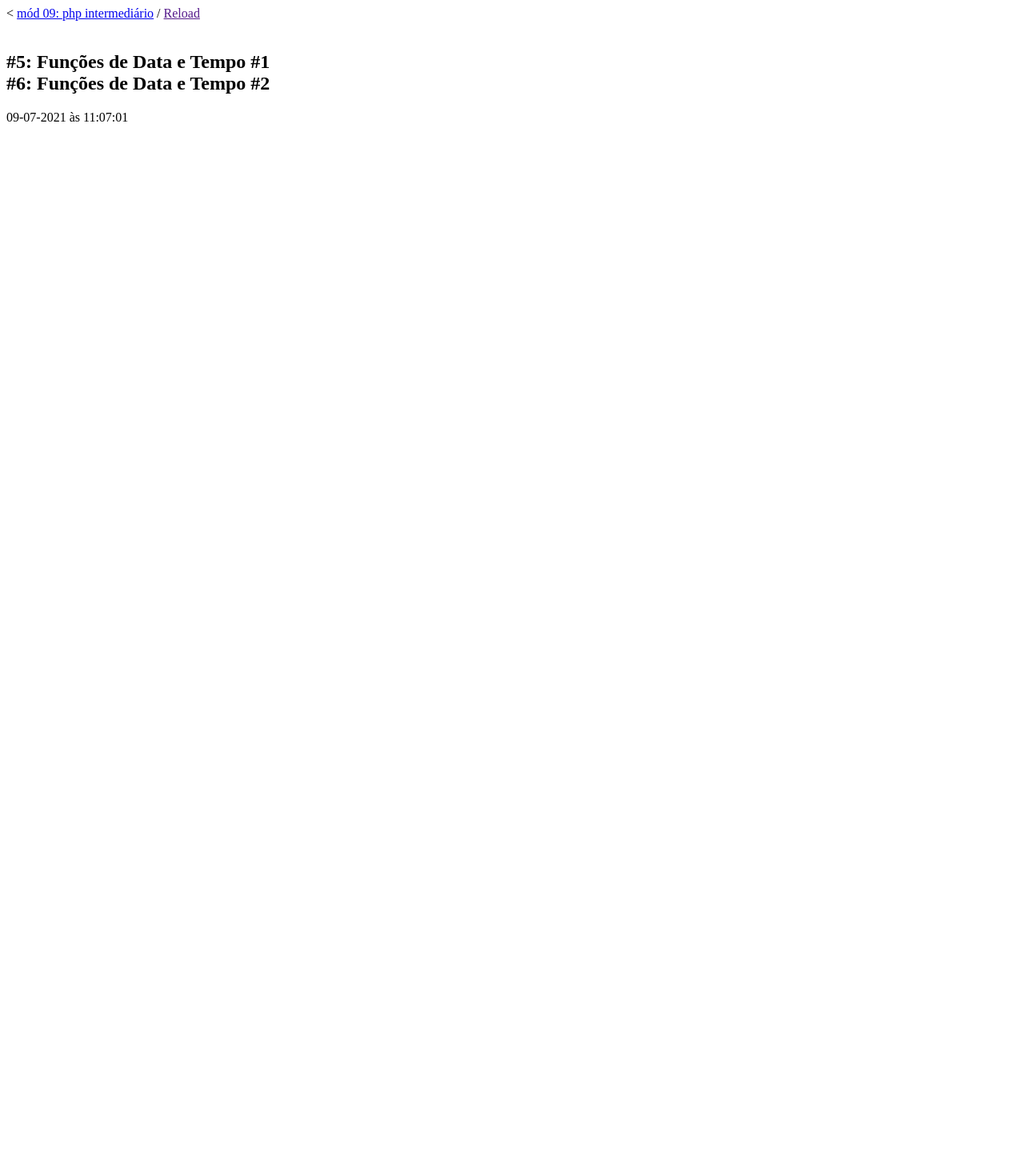
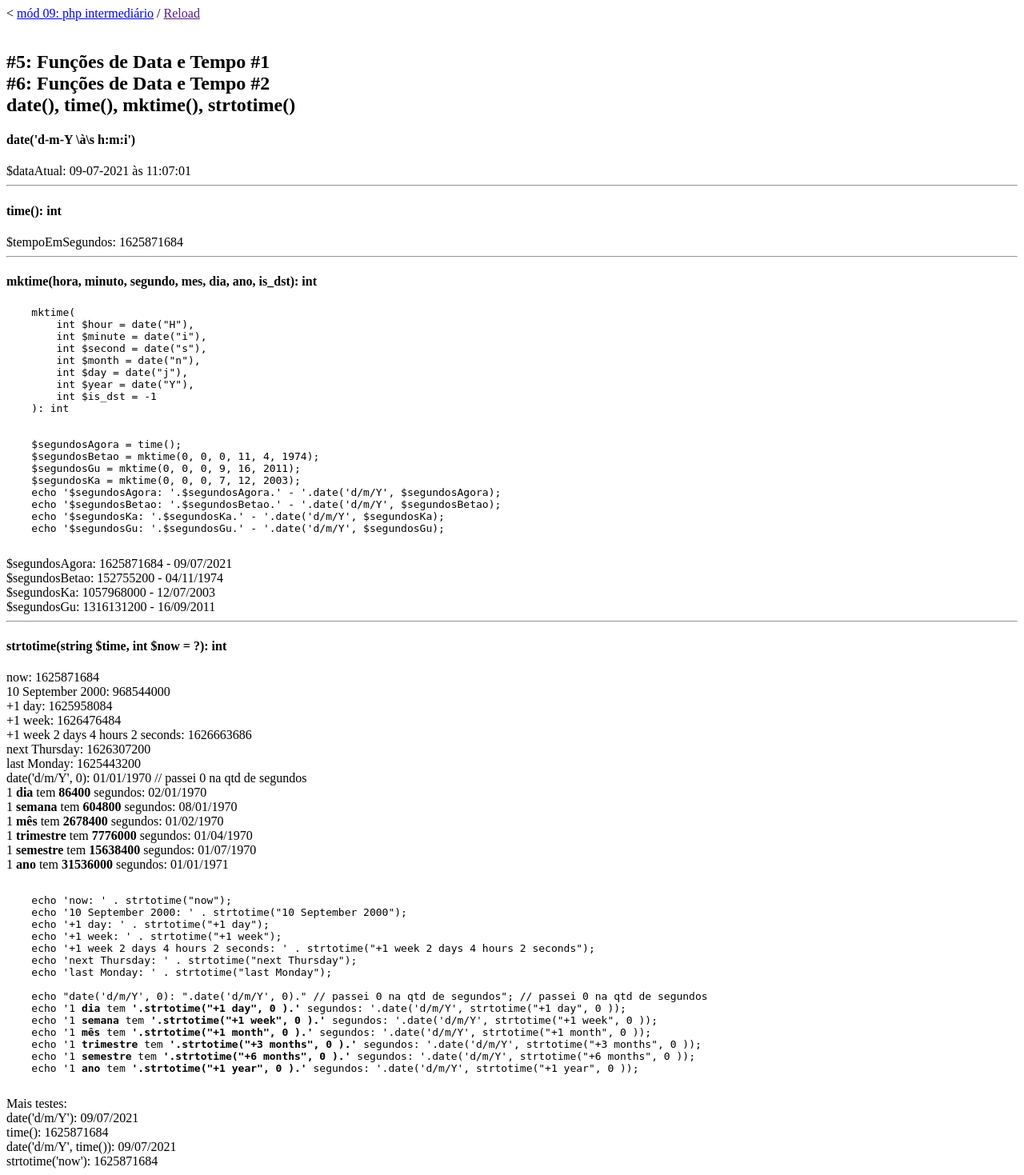
Before and after one commit to betoside/B7-PHP-Zero-Ao-Pro, a PHP site: page / in a window 1280 px wide. Shown: the whole page at 80% size. Before the commit the page ends 152 px from the top, so only its background shows below. Run offline with PHP 8.4, Linux system fonts and the light colour scheme.

Commit message:
08 texto, 05 data e tempo, checked

```diff
--- a/Mod09-PHP-Intermediario/05-Data-Tempo/index.php
+++ b/Mod09-PHP-Intermediario/05-Data-Tempo/index.php
@@ -4,7 +4,122 @@
     #5: Funções de Data e Tempo #1
     <br>
     #6: Funções de Data e Tempo #2
+    <br>
+    date(), time(), mktime(), strtotime()
 </h2>
+
+<h4>date('d-m-Y \à\s h:m:i')</h4>
 <?php
 $dataAtual = date('d-m-Y \à\s h:m:i');
-echo $dataAtual;
+echo '$dataAtual: '.$dataAtual;
+echo '<br>';
+echo '<hr>';
+?>
+
+
+<h4>time(): int</h4>
+<?php
+$tempoEmSegundos = time();
+echo '$tempoEmSegundos: '.$tempoEmSegundos;
+echo '<br>';
+echo '<hr>';
+?>
+
+
+<h4>mktime(hora, minuto, segundo, mes, dia, ano, is_dst): int</h4>
+<pre>
+    mktime(
+        int $hour = date("H"),
+        int $minute = date("i"),
+        int $second = date("s"),
+        int $month = date("n"),
+        int $day = date("j"),
+        int $year = date("Y"),
+        int $is_dst = -1
+    ): int
+
+
+    $segundosAgora = time();
+    $segundosBetao = mktime(0, 0, 0, 11, 4, 1974);
+    $segundosGu = mktime(0, 0, 0, 9, 16, 2011);
+    $segundosKa = mktime(0, 0, 0, 7, 12, 2003);
+    echo '$segundosAgora: '.$segundosAgora.' - '.date('d/m/Y', $segundosAgora);
+    echo '$segundosBetao: '.$segundosBetao.' - '.date('d/m/Y', $segundosBetao);
+    echo '$segundosKa: '.$segundosKa.' - '.date('d/m/Y', $segundosKa);
+    echo '$segundosGu: '.$segundosGu.' - '.date('d/m/Y', $segundosGu);
+
+</pre>
+<?php
+$segundosAgora = time();
+$segundosBetao = mktime(0, 0, 0, 11, 4, 1974);
+$segundosGu = mktime(0, 0, 0, 9, 16, 2011);
+$segundosKa = mktime(0, 0, 0, 7, 12, 2003);
+echo '$segundosAgora: '.$segundosAgora.' - '.date('d/m/Y', $segundosAgora);
+echo '<br>';
+echo '$segundosBetao: '.$segundosBetao.' - '.date('d/m/Y', $segundosBetao);
+echo '<br>';
+echo '$segundosKa: '.$segundosKa.' - '.date('d/m/Y', $segundosKa);
+echo '<br>';
+echo '$segundosGu: '.$segundosGu.' - '.date('d/m/Y', $segundosGu);
+echo '<hr>';
+?>
+
+<h4>strtotime(string $time, int $now = ?): int</h4>
+<?php
+echo 'now: ' . strtotime("now"), "\n" . '<br>';
+echo '10 September 2000: ' . strtotime("10 September 2000"), "\n" . '<br>';
+echo '+1 day: ' . strtotime("+1 day"), "\n" . '<br>';
+echo '+1 week: ' . strtotime("+1 week"), "\n" . '<br>';
+echo '+1 week 2 days 4 hours 2 seconds: ' . strtotime("+1 week 2 days 4 hours 2 seconds"), "\n" . '<br>';
+echo 'next Thursday: ' . strtotime("next Thursday"), "\n" . '<br>';
+echo 'last Monday: ' . strtotime("last Monday"), "\n" . '<br>';
+
+echo "date('d/m/Y', 0): ".date('d/m/Y', 0)." // passei 0 na qtd de segundos"; // passei 0 na qtd de segundos
+echo '<br>';
+echo '1 <b>dia</b> tem <b>'.strtotime("+1 day", 0 ).'</b> segundos: '.date('d/m/Y', strtotime("+1 day", 0 ));
+echo '<br>';
+echo '1 <b>semana</b> tem <b>'.strtotime("+1 week", 0 ).'</b> segundos: '.date('d/m/Y', strtotime("+1 week", 0 ));
+echo '<br>';
+echo '1 <b>mês</b> tem <b>'.strtotime("+1 month", 0 ).'</b> segundos: '.date('d/m/Y', strtotime("+1 month", 0 ));
+echo '<br>';
+echo '1 <b>trimestre</b> tem <b>'.strtotime("+3 months", 0 ).'</b> segundos: '.date('d/m/Y', strtotime("+3 months", 0 ));
+echo '<br>';
+echo '1 <b>semestre</b> tem <b>'.strtotime("+6 months", 0 ).'</b> segundos: '.date('d/m/Y', strtotime("+6 months", 0 ));
+echo '<br>';
+echo '1 <b>ano</b> tem <b>'.strtotime("+1 year", 0 ).'</b> segundos: '.date('d/m/Y', strtotime("+1 year", 0 ));
+?>
+
+<pre>
+
+    echo 'now: ' . strtotime("now");
+    echo '10 September 2000: ' . strtotime("10 September 2000");
+    echo '+1 day: ' . strtotime("+1 day");
+    echo '+1 week: ' . strtotime("+1 week");
+    echo '+1 week 2 days 4 hours 2 seconds: ' . strtotime("+1 week 2 days 4 hours 2 seconds");
+    echo 'next Thursday: ' . strtotime("next Thursday");
+    echo 'last Monday: ' . strtotime("last Monday");
+
+    echo "date('d/m/Y', 0): ".date('d/m/Y', 0)." // passei 0 na qtd de segundos"; // passei 0 na qtd de segundos
+    echo '1 <b>dia</b> tem <b>'.strtotime("+1 day", 0 ).'</b> segundos: '.date('d/m/Y', strtotime("+1 day", 0 ));
+    echo '1 <b>semana</b> tem <b>'.strtotime("+1 week", 0 ).'</b> segundos: '.date('d/m/Y', strtotime("+1 week", 0 ));
+    echo '1 <b>mês</b> tem <b>'.strtotime("+1 month", 0 ).'</b> segundos: '.date('d/m/Y', strtotime("+1 month", 0 ));
+    echo '1 <b>trimestre</b> tem <b>'.strtotime("+3 months", 0 ).'</b> segundos: '.date('d/m/Y', strtotime("+3 months", 0 ));
+    echo '1 <b>semestre</b> tem <b>'.strtotime("+6 months", 0 ).'</b> segundos: '.date('d/m/Y', strtotime("+6 months", 0 ));
+    echo '1 <b>ano</b> tem <b>'.strtotime("+1 year", 0 ).'</b> segundos: '.date('d/m/Y', strtotime("+1 year", 0 ));
+
+</pre>
+
+Mais testes:
+<br>
+<?php
+echo "date('d/m/Y'): ". date('d/m/Y');
+echo '<br>';
+
+echo "time(): ". time();
+echo '<br>';
+
+echo "date('d/m/Y', time()): ". date('d/m/Y', time());
+echo '<br>';
+
+echo "strtotime('now'): ". strtotime('now');
+echo '<br>';
```
Also changed, not shown: Mod09-PHP-Intermediario/08-Manipulacao-textos/index.php (added, +31 -0 lines), Mod09-PHP-Intermediario/leiame.html (+10 -0 lines).
